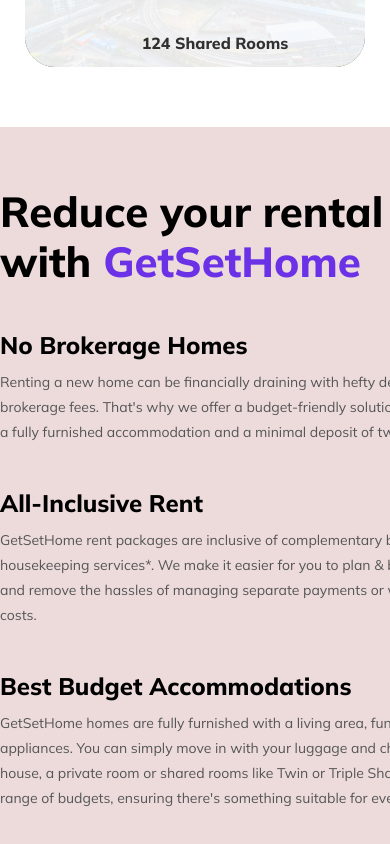
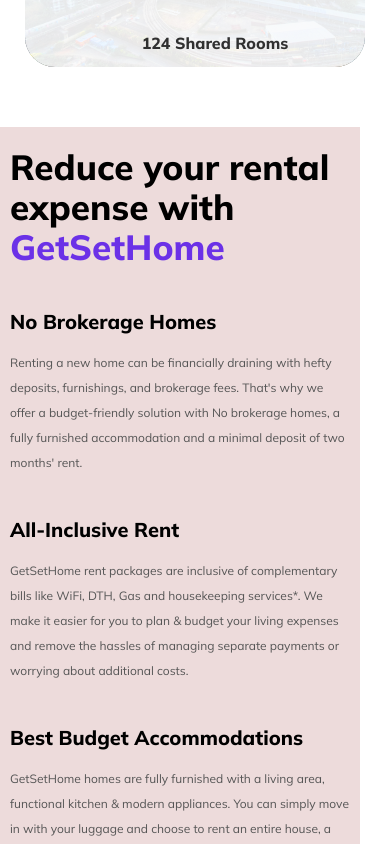
Before and after one commit to Sanket0798/getsethome-test, a Next.js app: page / in a window 390 px wide. Shown: the part 1080-1924 px from the top of the page. Built offline with nearby package versions, Linux system fonts and the light colour scheme.

Commit message:
About Section has been revised as per responsive code.

```diff
--- a/app/component/Home/About.jsx
+++ b/app/component/Home/About.jsx
@@ -5,24 +5,24 @@
 
 const About = () => {
   return (
-    <div className="w-full h-[744px] bg-[#EDDBDB] py-[60px]">
-      <section className="w-1200 mx-auto flex flex-row items-start justify-between h-full">
+    <div className="w-[360px] md:w-[768px] lg:w-full h-[810px] md:h-[744px] bg-[#EDDBDB] py-[20px] md:py-[60px] px-[10px] md:px-[20px] lg:px-0">
+      <section className="w-1200 mx-auto flex flex-col md:flex-row items-start justify-between h-full">
         <div className="flex flex-col items-start">
-          <p className="text-black font-extrabold text-[42px] w-[575px] leading-[50px]">
+          <p className="text-black font-extrabold md:text-[42px] w-[340px] md:w-[575px] md:leading-[50px] text-[35px] leading-[40px]">
             Reduce your rental expense with{" "}
             <span className="text-[#6B31E7]">GetSetHome</span>
           </p>
           {aboutContent.map(({ title, desc }, index) => (
             <div key={index} className="w-[575px]">
-              <h4 className="text-[24px] text-black font-extrabold mt-[40px] mb-[15px] h-[28px]">
+              <h4 className="text-[20px] md:text-[24px] text-black font-extrabold mt-[40px] mb-[15px] h-[28px]">
                 {title}
               </h4>
-              <p className="text-[14px] text-[#555] leading-[25px]">{desc}</p>
+              <p className="text-[12px] md:text-[14px] text-[#555] leading-[25px] w-[340px] md:w-full">{desc}</p>
             </div>
           ))}
         </div>
 
-        <div className="flex flex-row w-[575px] h-full">
+        <div className="hidden md:flex flex-row w-[575px] h-full">
           <div className="relative w-full h-screen">
             {[
               {
```
